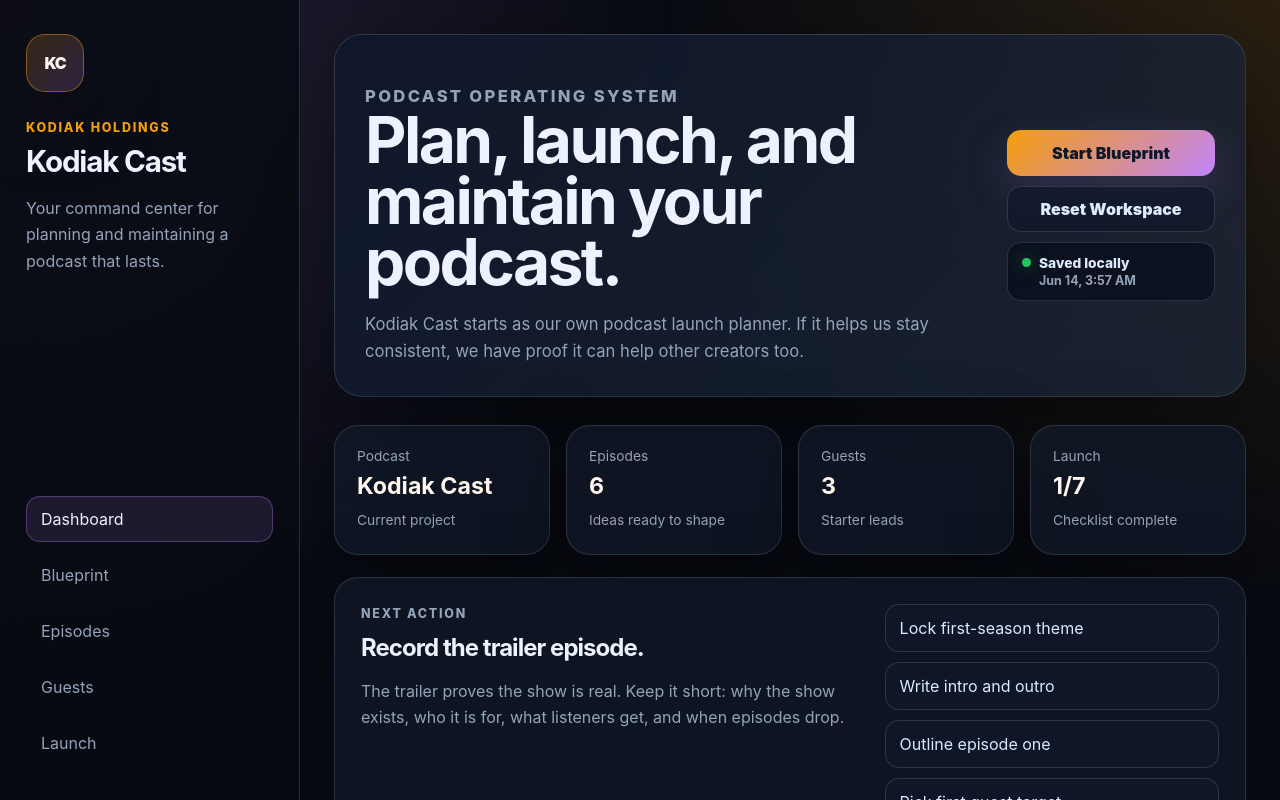
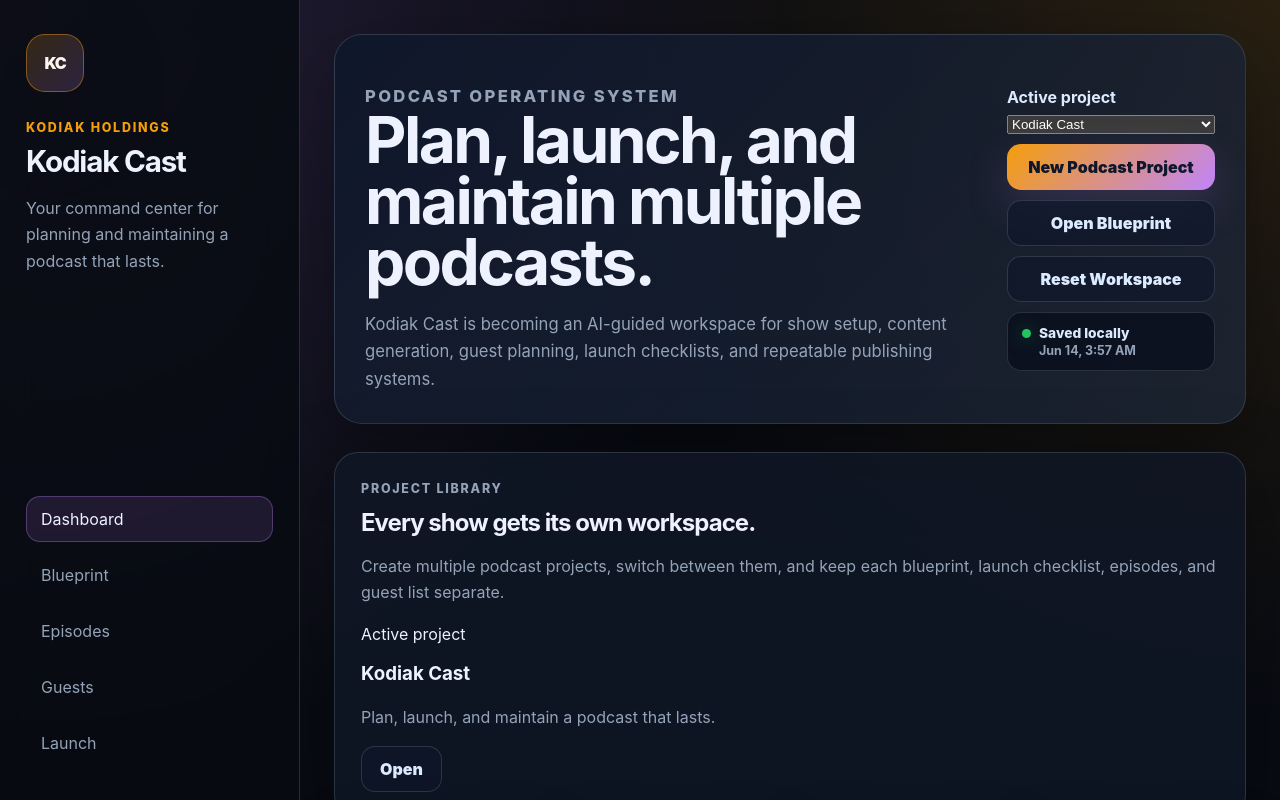
Before and after one commit to PapaKodiak92/kodiak-cast, a React (Vite) app: page / in a window 1280 px wide. Shown: the top 800 px of the page. Built offline with nearby package versions, Linux system fonts and the light colour scheme.

Commit message:
Add multi-project podcast workspace

```diff
--- a/src/App.tsx
+++ b/src/App.tsx
@@ -12,7 +12,14 @@ import { Sidebar } from './components/Sidebar';
 import { starterEpisodes, starterGuests } from './data/starterData';
 import { generateBlueprint } from './lib/blueprint';
 import { clearWorkspace, loadWorkspace, saveWorkspace } from './lib/workspaceStorage';
-import type { ChecklistItem, PodcastBlueprint, PodcastInputs } from './types';
+import type {
+  ChecklistItem,
+  EpisodeIdea,
+  GuestLead,
+  PodcastBlueprint,
+  PodcastInputs,
+  PodcastProject
+} from './types';
 import './styles.css';
 import './blueprintEditor.css';
 import './workspace.css';
@@ -26,6 +33,64 @@ const defaultInputs: PodcastInputs = {
   cadence: 'weekly',
   goal: 'prove the system by using it to launch and maintain the show ourselves'
 };
+
+function createProjectId() {
+  if (typeof crypto !== 'undefined' && 'randomUUID' in crypto) {
+    return `project-${crypto.randomUUID()}`;
+  }
+
+  return `project-${Date.now()}-${Math.random().toString(36).slice(2, 8)}`;
+}
+
+function cloneEpisodes(episodes: EpisodeIdea[], namespace: string) {
+  return episodes.map((episode, index) => ({
+    ...episode,
+    id: `${namespace}-episode-${index + 1}-${episode.id}`,
+    segments: [...episode.segments],
+    clipIdeas: [...episode.clipIdeas]
+  }));
+}
+
+function cloneGuests(guests: GuestLead[], namespace: string) {
+  return guests.map((guest, index) => ({
+    ...guest,
+    id: `${namespace}-guest-${index + 1}-${guest.id}`
+  }));
+}
+
+function buildEpisodesForProject(projectId: string, blueprint: PodcastBlueprint) {
+  return [...cloneEpisodes(blueprint.firstEpisodes, projectId), ...cloneEpisodes(starterEpisodes, `${projectId}-starter`)];
+}
+
+function createPodcastProject(inputs: PodcastInputs): PodcastProject {
+  const now = new Date().toISOString();
+  const id = createProjectId();
+  const blueprint = generateBlueprint(inputs);
+
+  return {
+    id,
+    name: inputs.showName.trim() || 'Untitled Podcast',
+    createdAt: now,
+    updatedAt: now,
+    inputs,
+    blueprint,
+    launchItems: blueprint.launchChecklist,
+    episodes: buildEpisodesForProject(id, blueprint),
+    guests: cloneGuests(starterGuests, id)
+  };
+}
+
+function createBlankProject(projectNumber: number) {
+  return createPodcastProject({
+    showName: `Podcast Project ${projectNumber}`,
+    niche: '',
+    audience: '',
+    tone: 'honest, useful, and focused',
+    format: 'solo, interview, co-host, or video podcast format',
+    cadence: 'weekly',
+    goal: 'build a podcast people can consistently produce, improve, and launch with confidence'
+  });
+}
 
 function formatSavedAt(savedAt: string) {
   if (!savedAt) {
@@ -48,30 +113,28 @@ function formatSavedAt(savedAt: string) {
 
 function App() {
   const restoredWorkspace = useMemo(() => loadWorkspace(), []);
-  const initialInputs = restoredWorkspace?.inputs ?? defaultInputs;
-  const initialBlueprint = restoredWorkspace?.blueprint ?? generateBlueprint(initialInputs);
+  const fallbackProject = useMemo(() => createPodcastProject(defaultInputs), []);
+  const initialProjects = restoredWorkspace?.projects.length ? restoredWorkspace.projects : [fallbackProject];
+  const initialActiveProjectId = restoredWorkspace?.activeProjectId ?? initialProjects[0]?.id ?? fallbackProject.id;
 
   const [activeSection, setActiveSection] = useState('dashboard');
-  const [inputs, setInputs] = useState<PodcastInputs>(initialInputs);
-  const [blueprint, setBlueprint] = useState<PodcastBlueprint>(initialBlueprint);
-  const [launchItems, setLaunchItems] = useState<ChecklistItem[]>(
-    restoredWorkspace?.launchItems ?? initialBlueprint.launchChecklist
-  );
+  const [projects, setProjects] = useState<PodcastProject[]>(initialProjects);
+  const [activeProjectId, setActiveProjectId] = useState(initialActiveProjectId);
   const [lastSavedAt, setLastSavedAt] = useState(restoredWorkspace?.savedAt ?? '');
   const [saveStatus, setSaveStatus] = useState(
     restoredWorkspace ? 'Restored saved workspace' : 'Ready to save locally'
   );
 
-  const allEpisodes = useMemo(
-    () => [...blueprint.firstEpisodes, ...starterEpisodes],
-    [blueprint.firstEpisodes]
+  const activeProject = useMemo(
+    () => projects.find((project) => project.id === activeProjectId) ?? projects[0],
+    [activeProjectId, projects]
   );
 
-  const completedLaunchItems = launchItems.filter((item) => item.done).length;
+  const completedLaunchItems = activeProject.launchItems.filter((item) => item.done).length;
   const formattedSaveTime = useMemo(() => formatSavedAt(lastSavedAt), [lastSavedAt]);
 
   useEffect(() => {
-    const savedWorkspace = saveWorkspace({ inputs, blueprint, launchItems });
+    const savedWorkspace = saveWorkspace({ projects, activeProjectId: activeProject.id });
 
     if (savedWorkspace) {
       setLastSavedAt(savedWorkspace.savedAt);
@@ -80,63 +143,136 @@ function App() {
     }
 
     setSaveStatus('Unable to save locally');
-  }, [inputs, blueprint, launchItems]);
+  }, [activeProject.id, activeProjectId, projects]);
+
+  const updateProject = (projectId: string, updater: (project: PodcastProject) => PodcastProject) => {
+    setProjects((currentProjects) =>
+      currentProjects.map((project) => {
+        if (project.id !== projectId) {
+          return project;
+        }
+
+        const nextProject = updater(project);
+
+        return {
+          ...nextProject,
+          id: project.id,
+          createdAt: project.createdAt,
+          updatedAt: new Date().toISOString(),
+          name: nextProject.inputs.showName.trim() || nextProject.name || 'Untitled Podcast'
+        };
+      })
+    );
+  };
+
+  const updateActiveProject = (updater: (project: PodcastProject) => PodcastProject) => {
+    updateProject(activeProject.id, updater);
+  };
+
+  const handleInputsChange = (nextInputs: PodcastInputs) => {
+    updateActiveProject((project) => ({
+      ...project,
+      name: nextInputs.showName.trim() || project.name,
+      inputs: nextInputs
+    }));
+  };
 
   const handleGenerate = () => {
-    const nextBlueprint = generateBlueprint(inputs);
-    setBlueprint(nextBlueprint);
-    setLaunchItems(nextBlueprint.launchChecklist);
+    const nextBlueprint = generateBlueprint(activeProject.inputs);
+
+    updateActiveProject((project) => ({
+      ...project,
+      blueprint: nextBlueprint,
+      launchItems: nextBlueprint.launchChecklist,
+      episodes: buildEpisodesForProject(project.id, nextBlueprint)
+    }));
+
     setActiveSection('blueprint');
   };
 
+  const handleCreateProject = () => {
+    const nextProject = createBlankProject(projects.length + 1);
+
+    setProjects((currentProjects) => [...currentProjects, nextProject]);
+    setActiveProjectId(nextProject.id);
+    setActiveSection('blueprint');
+    setSaveStatus('New podcast project created');
+  };
+
+  const handleDeleteProject = (projectId: string) => {
+    if (projects.length <= 1) {
+      return;
+    }
+
+    const nextProjects = projects.filter((project) => project.id !== projectId);
+    setProjects(nextProjects);
+
+    if (activeProjectId === projectId) {
+      setActiveProjectId(nextProjects[0].id);
+      setActiveSection('dashboard');
+    }
+  };
+
   const handleResetWorkspace = () => {
-    const nextBlueprint = generateBlueprint(defaultInputs);
+    const nextProject = createPodcastProject(defaultInputs);
 
     clearWorkspace();
-    setInputs(defaultInputs);
-    setBlueprint(nextBlueprint);
-    setLaunchItems(nextBlueprint.launchChecklist);
+    setProjects([nextProject]);
+    setActiveProjectId(nextProject.id);
     setLastSavedAt('');
     setSaveStatus('Workspace reset');
     setActiveSection('dashboard');
   };
 
   const updateBlueprintText = (field: BlueprintTextField, value: string) => {
-    setBlueprint((currentBlueprint) => ({
-      ...currentBlueprint,
-      [field]: value
+    updateActiveProject((project) => ({
+      ...project,
+      blueprint: {
+        ...project.blueprint,
+        [field]: value
+      }
     }));
   };
 
   const updateBlueprintListItem = (field: BlueprintListField, index: number, value: string) => {
-    setBlueprint((currentBlueprint) => ({
-      ...currentBlueprint,
-      [field]: currentBlueprint[field].map((item, itemIndex) => (itemIndex === index ? value : item))
+    updateActiveProject((project) => ({
+      ...project,
+      blueprint: {
+        ...project.blueprint,
+        [field]: project.blueprint[field].map((item, itemIndex) => (itemIndex === index ? value : item))
+      }
     }));
   };
 
   const addBlueprintListItem = (field: BlueprintListField) => {
-    setBlueprint((currentBlueprint) => ({
-      ...currentBlueprint,
-      [field]: [...currentBlueprint[field], 'New item to shape']
+    updateActiveProject((project) => ({
+      ...project,
+      blueprint: {
+        ...project.blueprint,
+        [field]: [...project.blueprint[field], 'New item to shape']
+      }
     }));
   };
 
   const removeBlueprintListItem = (field: BlueprintListField, index: number) => {
-    setBlueprint((currentBlueprint) => {
-      const nextItems = currentBlueprint[field].filter((_, itemIndex) => itemIndex !== index);
+    updateActiveProject((project) => {
+      const nextItems = project.blueprint[field].filter((_, itemIndex) => itemIndex !== index);
 
       return {
-        ...currentBlueprint,
-        [field]: nextItems.length > 0 ? nextItems : ['']
+        ...project,
+        blueprint: {
+          ...project.blueprint,
+          [field]: nextItems.length > 0 ? nextItems : ['']
+        }
       };
     });
   };
 
   const toggleLaunchItem = (id: string) => {
-    setLaunchItems((items) =>
-      items.map((item) => (item.id === id ? { ...item, done: !item.done } : item))
-    );
+    updateActiveProject((project) => ({
+      ...project,
+      launchItems: project.launchItems.map((item) => (item.id === id ? { ...item, done: !item.done } : item))
+    }));
   };
 
   return (
@@ -147,15 +283,28 @@ function App() {
         <header className="hero">
           <div>
             <p className="eyebrow">Podcast operating system</p>
-            <h2>Plan, launch, and maintain your podcast.</h2>
+            <h2>Plan, launch, and maintain multiple podcasts.</h2>
             <p>
-              Kodiak Cast starts as our own podcast launch planner. If it helps us stay consistent,
-              we have proof it can help other creators too.
+              Kodiak Cast is becoming an AI-guided workspace for show setup, content generation,
+              guest planning, launch checklists, and repeatable publishing systems.
             </p>
           </div>
           <div className="hero-actions">
-            <button className="primary-button" onClick={() => setActiveSection('blueprint')} type="button">
-              Start Blueprint
+            <label className="project-picker">
+              Active project
+              <select value={activeProject.id} onChange={(event) => setActiveProjectId(event.target.value)}>
+                {projects.map((project) => (
+                  <option key={project.id} value={project.id}>
+                    {project.name}
+                  </option>
+                ))}
+              </select>
+            </label>
+            <button className="primary-button" onClick={handleCreateProject} type="button">
+              New Podcast Project
+            </button>
+            <button className="secondary-button" onClick={() => setActiveSection('blueprint')} type="button">
+              Open Blueprint
             </button>
             <button className="secondary-button" onClick={handleResetWorkspace} type="button">
               Reset Workspace
@@ -170,27 +319,67 @@ function App() {
 
         {activeSection === 'dashboard' && (
           <section className="content-stack">
+            <section className="panel project-library-panel">
+              <div className="section-heading">
+                <p className="eyebrow">Project Library</p>
+                <h2>Every show gets its own workspace.</h2>
+                <p>
+                  Create multiple podcast projects, switch between them, and keep each blueprint, launch checklist,
+                  episodes, and guest list separate.
+                </p>
+              </div>
+
+              <div className="project-grid">
+                {projects.map((project) => (
+                  <article key={project.id} className={project.id === activeProject.id ? 'project-card active' : 'project-card'}>
+                    <div>
+                      <span>{project.id === activeProject.id ? 'Active project' : 'Saved project'}</span>
+                      <h3>{project.name}</h3>
+                      <p>{project.blueprint.tagline}</p>
+                    </div>
+                    <div className="project-card-actions">
+                      <button
+                        className="secondary-button"
+                        onClick={() => {
+                          setActiveProjectId(project.id);
+                          setActiveSection('blueprint');
+                        }}
+                        type="button"
+                      >
+                        Open
+                      </button>
+                      {projects.length > 1 && (
+                        <button className="secondary-button danger-button" onClick={() => handleDeleteProject(project.id)} type="button">
+                          Delete
+                        </button>
+                      )}
+                    </div>
+                  </article>
+                ))}
+              </div>
+            </section>
+
             <div className="metric-grid">
-              <MetricCard label="Podcast" value={blueprint.name} note="Current project" />
-              <MetricCard label="Episodes" value={String(allEpisodes.length)} note="Ideas ready to shape" />
-              <MetricCard label="Guests" value={String(starterGuests.length)} note="Starter leads" />
-              <MetricCard label="Launch" value={`${completedLaunchItems}/${launchItems.length}`} note="Checklist complete" />
+              <MetricCard label="Projects" value={String(projects.length)} note="Podcast workspaces" />
+              <MetricCard label="Active" value={activeProject.name} note="Current project" />
+              <MetricCard label="Episodes" value={String(activeProject.episodes.length)} note="Ideas ready to shape" />
+              <MetricCard label="Launch" value={`${completedLaunchItems}/${activeProject.launchItems.length}`} note="Checklist complete" />
             </div>
 
             <section className="panel two-column-panel">
               <div>
                 <p className="eyebrow">Next Action</p>
-                <h2>Record the trailer episode.</h2>
+                <h2>Generate the starter kit for this show.</h2>
                 <p>
-                  The trailer proves the show is real. Keep it short: why the show exists, who it is for,
-                  what listeners get, and when episodes drop.
+                  Fill out the setup wizard, generate the blueprint, then shape the promise, format,
+                  pillars, first episodes, guest list, and launch checklist until it sounds like the real show.
                 </p>
               </div>
               <div className="action-list">
-                <span>Lock first-season theme</span>
-                <span>Write intro and outro</span>
-                <span>Outline episode one</span>
-                <span>Pick first guest target</span>
+                <span>Choose the active podcast project</span>
+                <span>Answer the setup wizard</span>
+                <span>Generate the show blueprint</span>
+                <span>Refine the listener promise</span>
               </div>
             </section>
 
@@ -199,17 +388,17 @@ function App() {
                 <p className="eyebrow">This Week</p>
                 <h2>Suggested episode focus</h2>
               </div>
-              <EpisodeCard episode={allEpisodes[0]} />
+              <EpisodeCard episode={activeProject.episodes[0]} />
             </section>
           </section>
         )}
 
         {activeSection === 'blueprint' && (
           <section className="content-stack">
-            <BlueprintForm inputs={inputs} onChange={setInputs} onGenerate={handleGenerate} />
+            <BlueprintForm inputs={activeProject.inputs} onChange={handleInputsChange} onGenerate={handleGenerate} />
 
             <EditableBlueprint
-              blueprint={blueprint}
+              blueprint={activeProject.blueprint}
               onAddListItem={addBlueprintListItem}
               onListItemChange={updateBlueprintListItem}
               onRemoveListItem={removeBlueprintListItem}
@@ -225,7 +414,7 @@ function App() {
               <h2>Ideas become outlines. Outlines become recordings.</h2>
             </section>
             <div className="episode-grid">
-              {allEpisodes.map((episode) => (
+              {activeProject.episodes.map((episode) => (
                 <EpisodeCard key={episode.id} episode={episode} />
               ))}
             </div>
@@ -236,10 +425,10 @@ function App() {
           <section className="content-stack">
             <section className="section-heading outside-heading">
               <p className="eyebrow">Guest CRM</p>
-              <h2>Track who fits the show and why they should say yes.</h2>
+              <h2>Track who fits {activeProject.name} and why they should say yes.</h2>
             </section>
             <div className="guest-grid">
-              {starterGuests.map((guest) => (
+              {activeProject.guests.map((guest) => (
                 <GuestCard key={guest.id} guest={guest} />
               ))}
             </div>
@@ -247,9 +436,9 @@ function App() {
               <p className="eyebrow">Outreach Draft</p>
               <h2>Starter guest pitch</h2>
               <p className="pitch-copy">
-                Hey [Name], I am launching Kodiak Cast, a show about building momentum, creating useful systems,
-                and turning messy starts into real progress. I think your story around [specific angle] would give
-                listeners something practical and honest. Would you be open to joining me for a focused conversation?
+                Hey [Name], I am launching {activeProject.name}, a show about {activeProject.inputs.niche || 'a focused topic'}.
+                I think your story around [specific angle] would give listeners something practical and honest.
+                Would you be open to joining me for a focused conversation?
               </p>
             </section>
           </section>
@@ -260,12 +449,12 @@ function App() {
             <section className="panel">
               <div className="section-heading">
                 <p className="eyebrow">Launch Checklist</p>
-                <h2>Keep the show moving.</h2>
-                <p>Click items as they are completed. Your progress now saves locally in this browser.</p>
+                <h2>Keep {activeProject.name} moving.</h2>
+                <p>Click items as they are completed. Each project saves its own progress locally in this browser.</p>
               </div>
 
               <div className="checklist">
-                {launchItems.map((item) => (
+                {activeProject.launchItems.map((item: ChecklistItem) => (
                   <label key={item.id} className={item.done ? 'checked' : ''}>
                     <input
                       checked={item.done}
```
